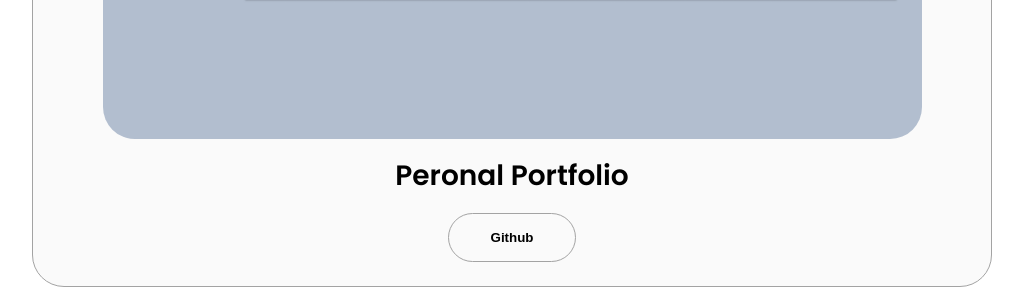
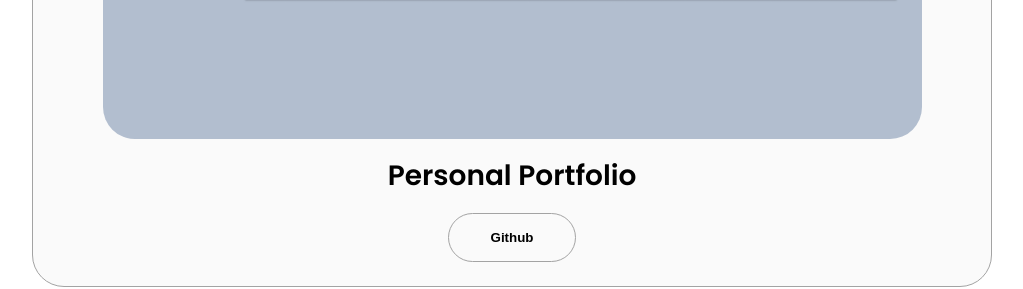
Before and after one commit to Nneka-Edeh/Alx-portfolio-project, a plain HTML site: page index.html in a window 1280 px wide. Shown: the part 3298-3587 px from the top of the page, without its empty margins (128-1151 px from the left). Drawn offline with Linux system fonts and the light colour scheme.

Commit message:
Update index.html

```diff
--- a/index.html
+++ b/index.html
@@ -241,7 +241,7 @@
                 class="project-img"
               />
             </div>
-            <h2 class="experience-sub-title project-title">Peronal Portfolio</h2>
+            <h2 class="experience-sub-title project-title">Personal Portfolio</h2>
             <div class="btn-container">
               <button
               class="btn btn-color-2 project-btn"
```
